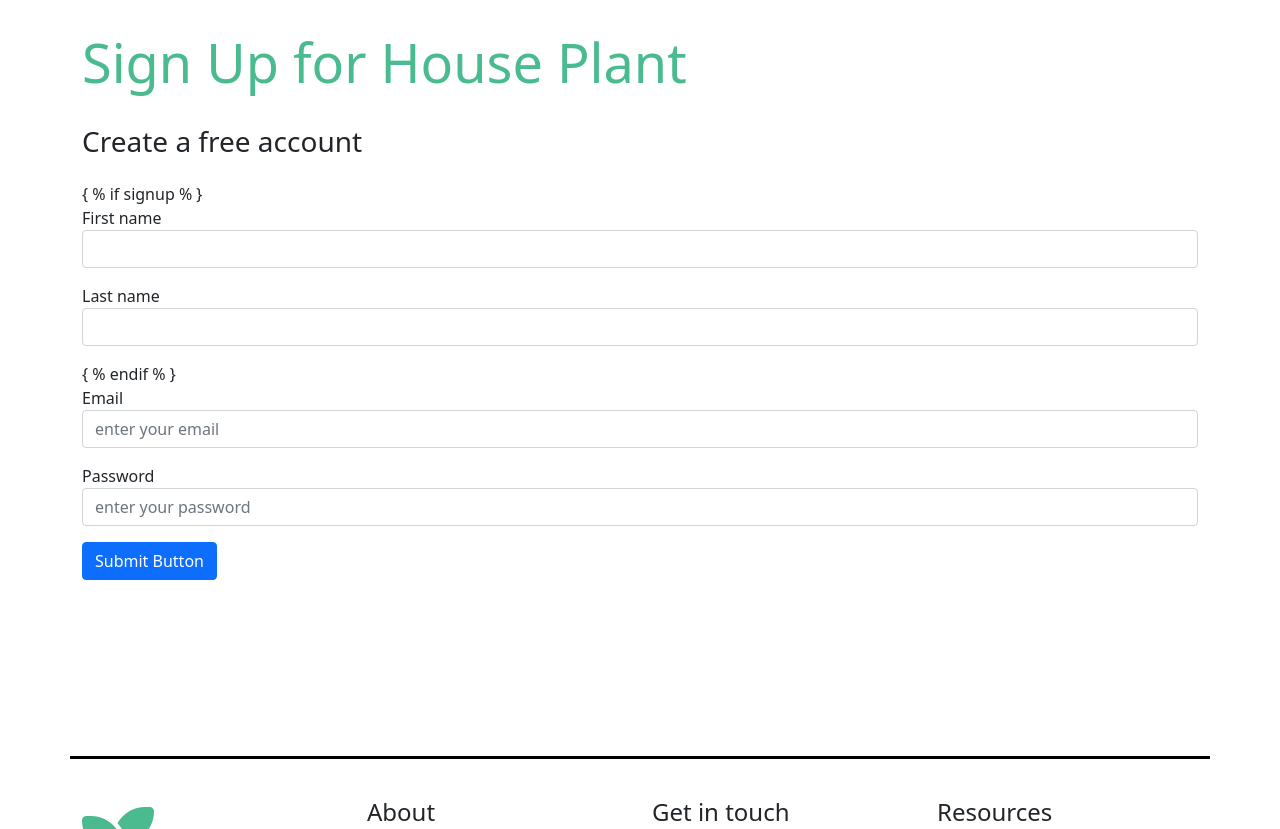
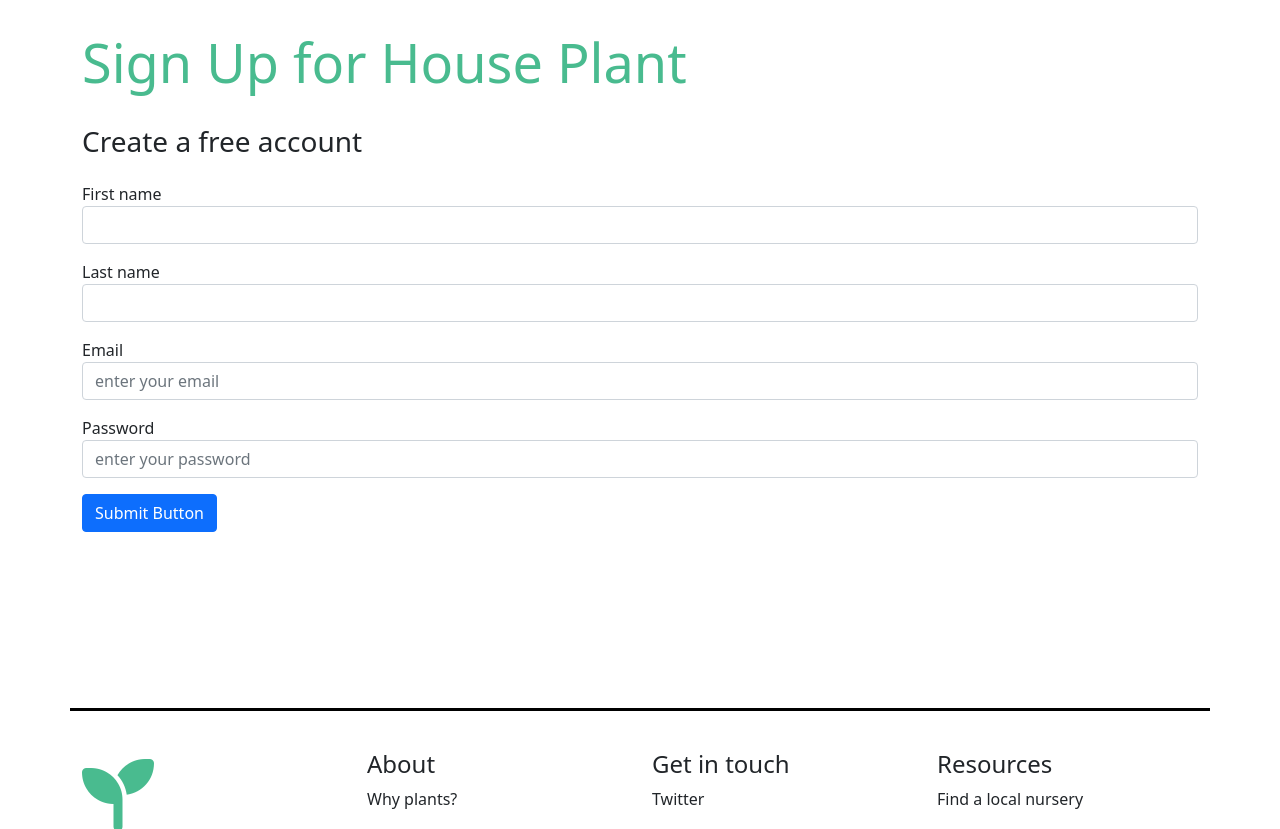
Before and after one commit to gabibble/houseplant_api_flask_app, a Flask app: page /signup in a window 1280 px wide. Shown: the part 108-937 px from the top of the page. Run offline with Flask 2, Linux system fonts and the light colour scheme; some libraries are stand-ins or nearby versions.

Commit message:
fixed sign in

```diff
--- a/plant_inventory/templates/forms.html
+++ b/plant_inventory/templates/forms.html
@@ -1,7 +1,7 @@
 <form method="POST">
     {{ form.hidden_tag() }}
     <div class="form-group mt4">
-        { % if signup % }
+        {% if request.endpoint == "auth.signup" %}
          <fieldset id="first_name-field">
             {{ form.first_name.label }}
             {{ form.first_name(class = "form-control mb-3")}}
@@ -10,7 +10,7 @@
             {{ form.last_name.label }}
             {{ form.last_name(class = "form-control mb-3")}}
         </fieldset>
-        { % endif % }
+        {% endif %}
         <fieldset id="email-field">
             {{ form.email.label }}
             {{ form.email(class = "form-control mb-3", placeholder="enter your email")}}
```
Also changed, not shown: 1 other file.
